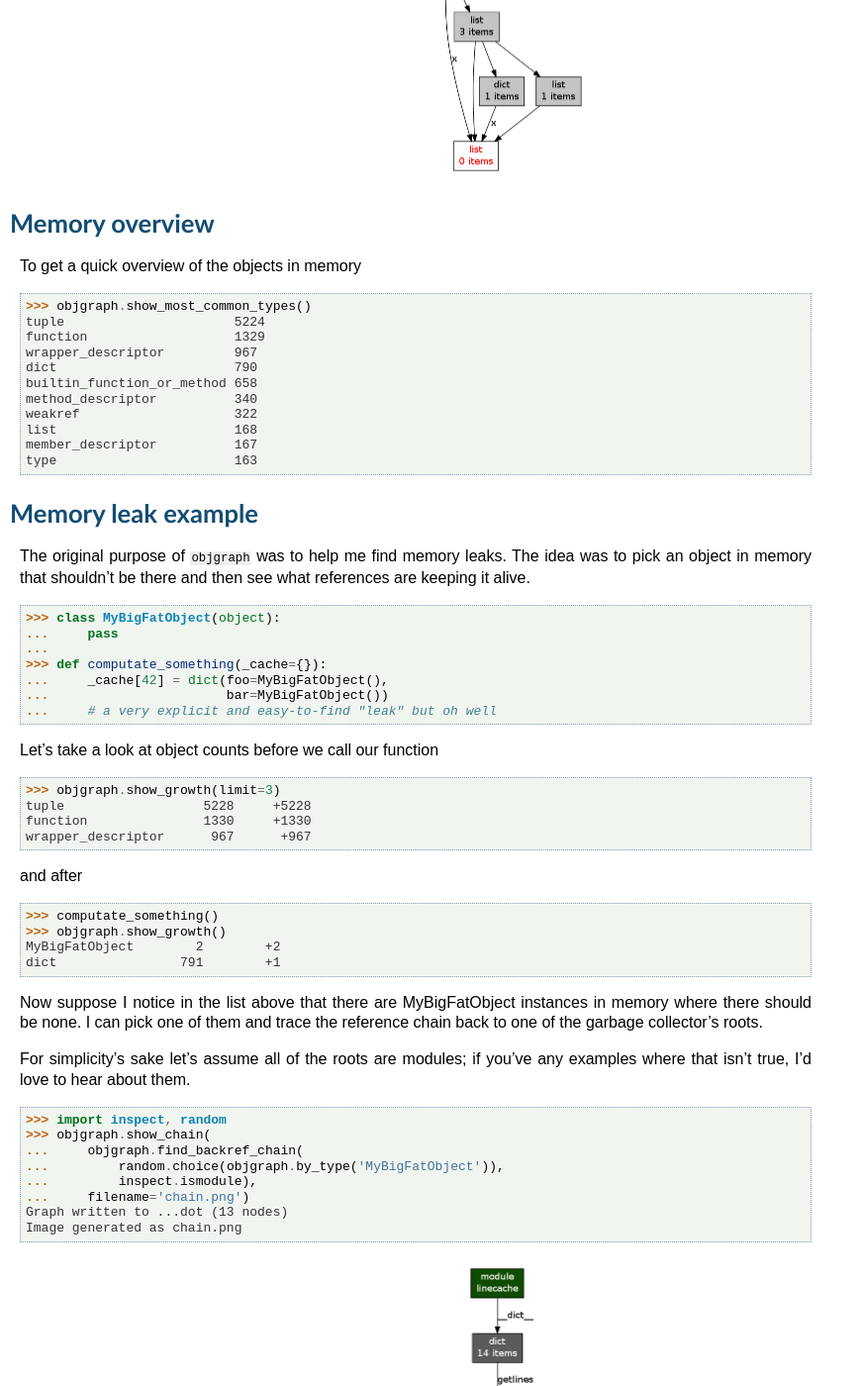
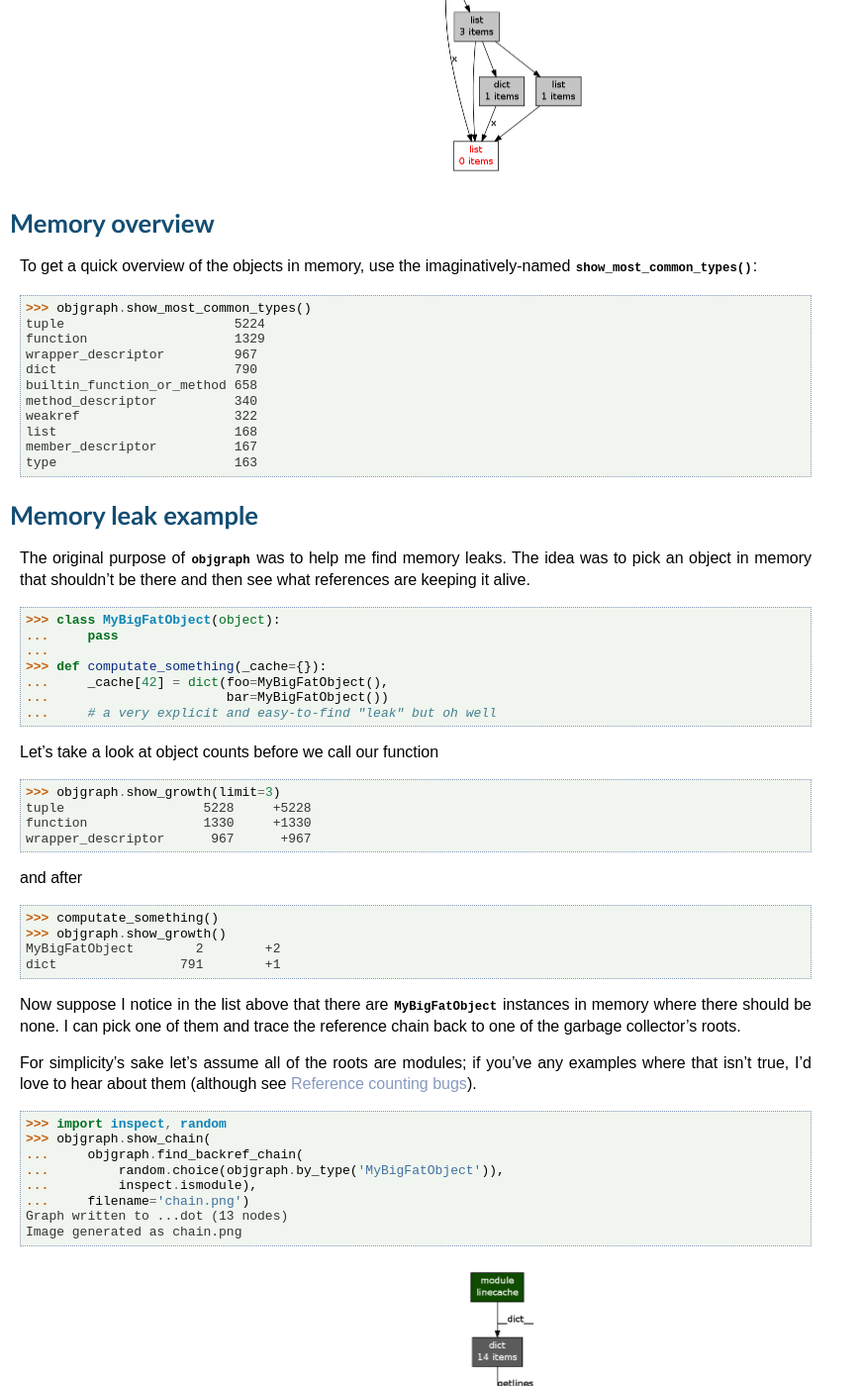
Before and after one commit to mgedmin/objgraph, a Sphinx documentation site: the page built from docs/index.txt, in a window 1280 px wide and 1400 px high, scrolled down 1409 px. Shown: the whole window at 99% size, without its empty margins (0-871 px from the left). Built offline with Sphinx 7.4.7, drawn with Linux system fonts in a browser that asks for light colours; some of the changed text lies outside the part shown.

Commit message:
More documentation improvements.

```diff
--- a/docs/index.txt
+++ b/docs/index.txt
@@ -45,7 +45,8 @@
 Memory overview
 ---------------
 
-To get a quick overview of the objects in memory
+To get a quick overview of the objects in memory, use the imaginatively-named
+:func:`show_most_common_types`:
 
     >>> objgraph.show_most_common_types() # doctest: +RANDOM_OUTPUT
     tuple                      5224
@@ -63,7 +64,7 @@
 Memory leak example
 -------------------
 
-The original purpose of ``objgraph`` was to help me find memory leaks.
+The original purpose of :mod:`objgraph` was to help me find memory leaks.
 The idea was to pick an object in memory that shouldn't be there and then
 see what references are keeping it alive.
 
@@ -89,12 +90,13 @@
     MyBigFatObject        2        +2
     dict                791        +1
 
-Now suppose I notice in the list above that there are MyBigFatObject
+Now suppose I notice in the list above that there are :class:`MyBigFatObject`
 instances in memory where there should be none.  I can pick one of them and
 trace the reference chain back to one of the garbage collector's roots.
 
 For simplicity's sake let's assume all of the roots are modules; if you've
-any examples where that isn't true, I'd love to hear about them.
+any examples where that isn't true, I'd love to hear about them (although
+see :ref:`leaking-objects`).
 
     >>> import inspect, random
     >>> objgraph.show_chain(
@@ -109,10 +111,16 @@
    :alt: [chain of references from a module to a MyBigFatObject instance]
    :scale: 50%
 
+It is perhaps surprising to find :mod:`linecache` at the end of that chain
+(apparently :mod:`doctest` monkey-patches it), but the important things --
+:func:`computate_something` and its cache dictionary -- are in there.
+
 There are other tools, perhaps better suited for memory leak hunting:
 `heapy <http://pypi.python.org/pypi/guppy>`_,
 `Dozer <http://pypi.python.org/pypi/Dozer>`_.
 
+
+.. _leaking-objects:
 
 Reference counting bugs
 -----------------------
```
